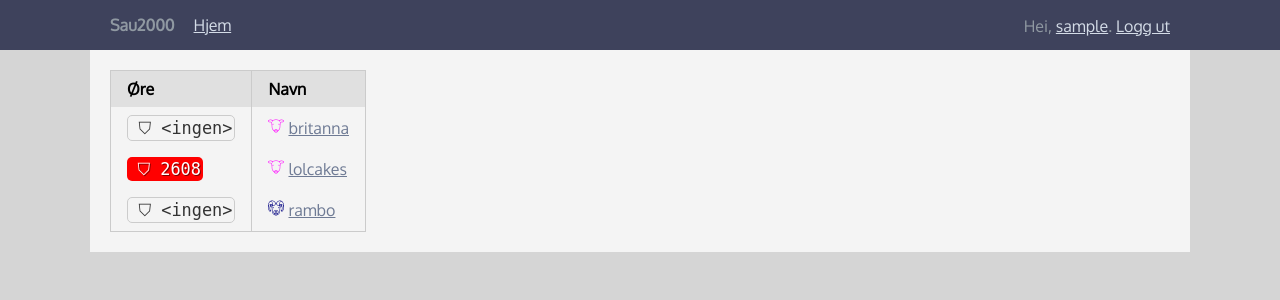
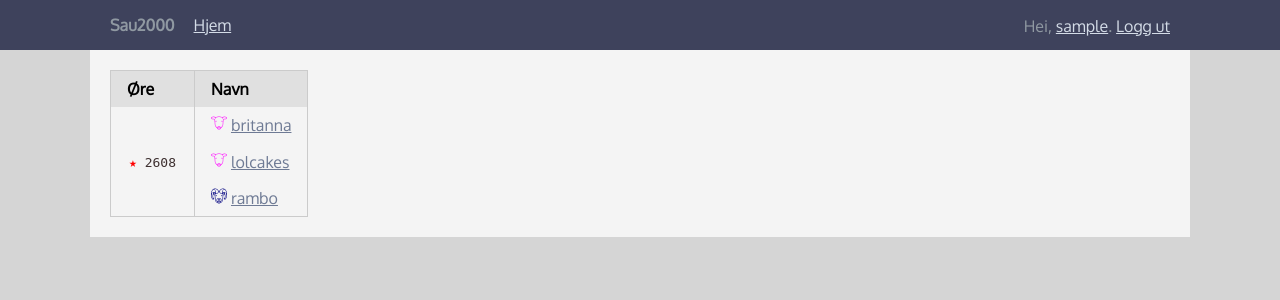
Before and after one commit to pgdr/sau2000, a Django app: page / in a window 1280 px wide. Shown: the top 300 px of the page. Run offline with Django 3.2, Linux system fonts and the light colour scheme; the visitor is signed in with stand-in values (Sample User, id 1); data comes from the database, SQL or seed files in the repository; data that the repository does not hold is empty.

Commit message:
Fix design of earmark from ugly to less so. (#34)

```diff
--- a/sau/static/css/sau.css
+++ b/sau/static/css/sau.css
@@ -101,10 +101,7 @@ a {
 }
 
 .content h2 .earmark {
-    font-size: 0.5em;
     position: relative;
-    top: -0.3em;
-    margin-left: 1em;
 }
 
 .earmark {
@@ -116,54 +113,38 @@ a {
 .earmark-number {
     text-align: center;
     font-family: monospace;
-    font-size: 1.3em;
-    padding: 0 0 0 0.5em;
 }
 
-.earmark-r /* Red */ {
-    background-color: red;
-    color: white;
-    text-shadow: 1px 1px 0 rgba(0,0,0,0.5);
+.earmark-r span /* Red */ {
+    color: red;
 }
 
-.earmark-w /* White */ {
-    color: #333;
-    border: 1px solid #ccc;
+.earmark-w span /* White */ {
+    color: #ccc;
 }
 
-.earmark-y /* Yellow */ {
-    background-color: yellow;
-    color: black;
-    text-shadow: 1px 1px 0 rgba(0,0,0,0.5);
-    border: 1px solid rgba(255, 184, 0, 0.5);
+.earmark-y span /* Yellow */ {
+    color: yellow;
 }
 
-.earmark-g /* Green */ {
-    background-color: green;
-    color: white;
-    text-shadow: 1px 1px 0 rgba(0,0,0,0.5);
+.earmark-g span /* Green */ {
+    color: green;
 }
 
-.earmark-b /* Blue */ {
-    background-color: blue;
-    color: white;
-    text-shadow: 1px 1px 0 rgba(0,0,0,0.5);
+.earmark-b span /* Blue */ {
+    color: blue;
 }
 
-.earmark-a /* Gray */ {
-    background-color: gray;
-    color: white;
-    text-shadow: 1px 1px 0 rgba(0,0,0,0.5);
+.earmark-a span /* Gray */ {
+    color: gray;
 }
 
-.earmark-c /* Cyan */ {
-    background-color: cyan;
-    color: black;
+.earmark-c span /* Cyan */ {
+    color: cyan;
 }
 
-.earmark-k /* Black */ {
-    background-color: black;
-    color: white;
+.earmark-k span /* Black */ {
+    color: black;
 }
 
 .gender {
--- a/sau/templates/earmark.html
+++ b/sau/templates/earmark.html
@@ -1,3 +1,5 @@
 <div class="earmark earmark-{{ color }}">
-    <div class="earmark-number"> ⛉ {{ number|default:"&lt;ingen&gt;" }}</div>
+    {% if number %}
+    <div class="earmark-number"><span>★</span> {{ number }}</div>
+    {% endif %}
 </div>
```
